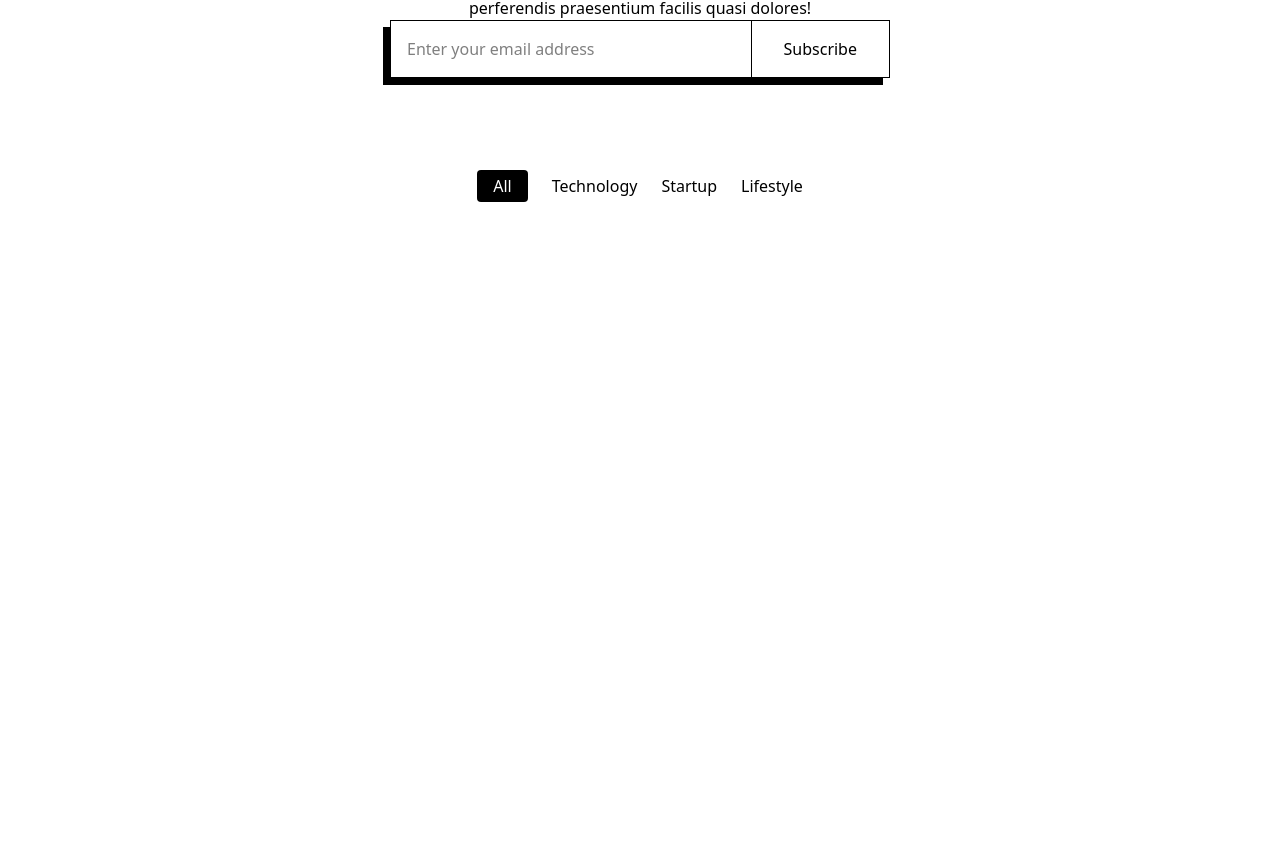
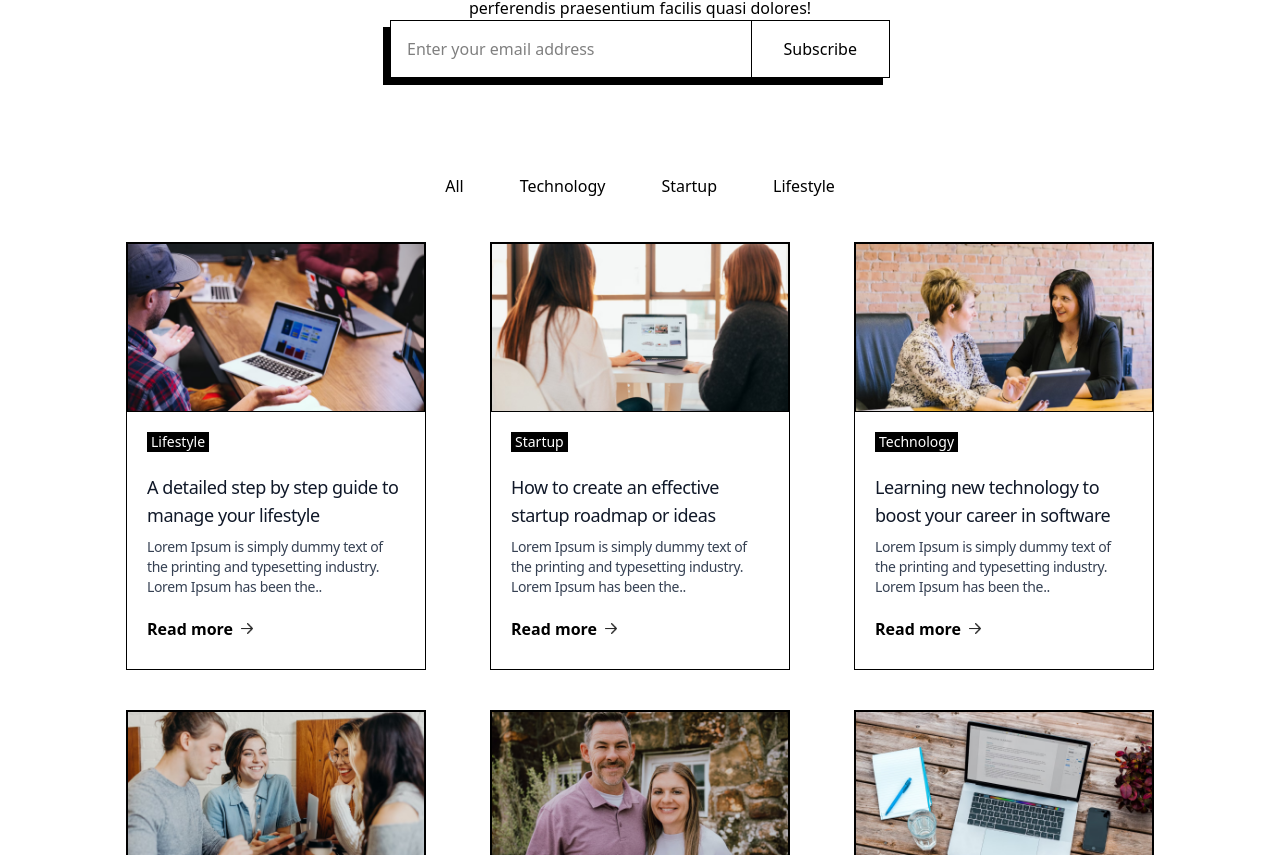
Before and after one commit to redphoenix-05/blog_website, a Next.js app: page / in a window 1280 px wide. Shown: the part 245-1100 px from the top of the page. Before the commit the page ends 800 px from the top, so only its background shows below. Built offline with nearby package versions, Linux system fonts and the light colour scheme.

Commit message:
feat: update Bloglist component to enhance button styles and maintain layout structure

```diff
--- a/src/app/component/Bloglist.jsx
+++ b/src/app/component/Bloglist.jsx
@@ -1,22 +1,28 @@
+import { blog_data } from '@/asset/assets'
+import Blogitem from './Blogitem'
 import React from 'react'
 
 const Bloglist = () => {
   return (
     <div>
       <div className='flex justify-center gap-6 my-10'>
-        <button className='bg-black text-white py-1 px-4 rounded-sm'>
+        <button className='hover:bg-black hover:text-white py-1 px-4 rounded-sm'>
           All
         </button>
-        <button>
+        <button className='hover:bg-black hover:text-white py-1 px-4 rounded-sm'>
           Technology
         </button>
-        <button>
+        <button className='hover:bg-black hover:text-white py-1 px-4 rounded-sm'>
           Startup
         </button>
-        <button>
+        <button className='hover:bg-black hover:text-white py-1 px-4 rounded-sm'>
           Lifestyle
         </button>
-
+      </div>
+      <div className='flex flex-wrap justify-around gap-1 gap-y-10 mb-16 xl:mx-24 '>
+        {blog_data.map((item, index) => {
+          return <Blogitem key={index} image={item.image} title={item.title} description={item.description} category={item.category}/>
+        })}
       </div>
     </div>
   )
```
